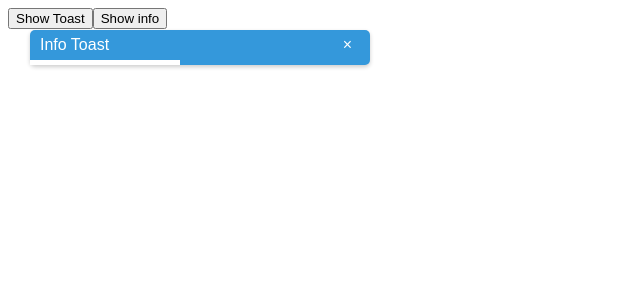
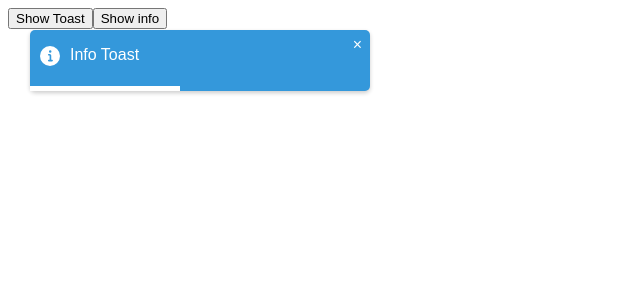
Before and after one commit to Kushagra-234/React-toast, a React (Vite) app: page / in a window 1280 px wide. Both pictures are taken after a click on the button "Show info". Shown: the top 300 px of the page, without its empty margins (0-640 px from the left). Built offline with nearby package versions, Linux system fonts and the light colour scheme.

Commit message:
feat: configured icon svg based on typese + style fixes

```diff
--- a/src/components/toast.tsx
+++ b/src/components/toast.tsx
@@ -1,7 +1,12 @@
 import { useEffect, useRef, useState } from "react";
 import styles from "../styles/toast.module.css";
 import { ToastPosition, ToastTheme, ToastType } from "../types/toastTypes";
-import { animationMap } from "../utils/constants";
+import { animationMap, typeColor } from "../utils/constants";
+import Svg from "./svg";
+import success from "../icons/success";
+import error from "../icons/error";
+import warning from "../icons/warning";
+import info from "../icons/info";
 
 type Props = {
   id: string;
@@ -54,6 +59,23 @@ const Toast = ({
     ? animationMap[dir].slide.from
     : animationMap[dir].slide.to;
   const themeClass = theme === "colored" ? `colored-${type}` : type;
+
+  let icon;
+  switch (type) {
+    case "success":
+      icon = success;
+      break;
+    case "error":
+      icon = error;
+      break;
+
+    case "info":
+      icon = info;
+      break;
+    case "warning":
+      icon = warning;
+      break;
+  }
   return (
     <div
       className={`${styles.toastContainer} ${styles[themeClass]} ${styles[animation]}`}
@@ -62,14 +84,35 @@ const Toast = ({
         animationDuration: "0.1s",
       }}
     >
-      <div className={`${styles.toastInfo}`}>
-        <div className={`${styles.toastTitle}`}>
-          <span>{message}</span>
-          <span onClick={() => handleClose()} className={styles.closeButton}>
-            &times;
-          </span>
+      <div className={styles.toastData}>
+        <div className={styles.toastText}>
+          <div className={styles.toastIcon}>
+            <Svg
+              fill={theme === "colored" ? "#fff" : typeColor[type]}
+              icon={icon}
+              width={20}
+              height={20}
+            />
+          </div>
+          <div className={`${styles.toastInfo}`}>
+            <div className={`${styles.toastTitle}`}>
+              <span>{message}</span>
+            </div>
+            {description && (
+              <span className={styles.toastDesc}>{description}</span>
+            )}
+          </div>
         </div>
-        {description && <span className={styles.toastDesc}>{description}</span>}
+        <span
+          onClick={() => handleClose()}
+          className={styles.closeButton}
+          style={{
+            color: theme === "light" ? "#000" : "#fff",
+            opacity: theme === "light" ? "0.3" : "1",
+          }}
+        >
+          &times;
+        </span>
       </div>
       <div
         className={`${styles.timer}`}
```
